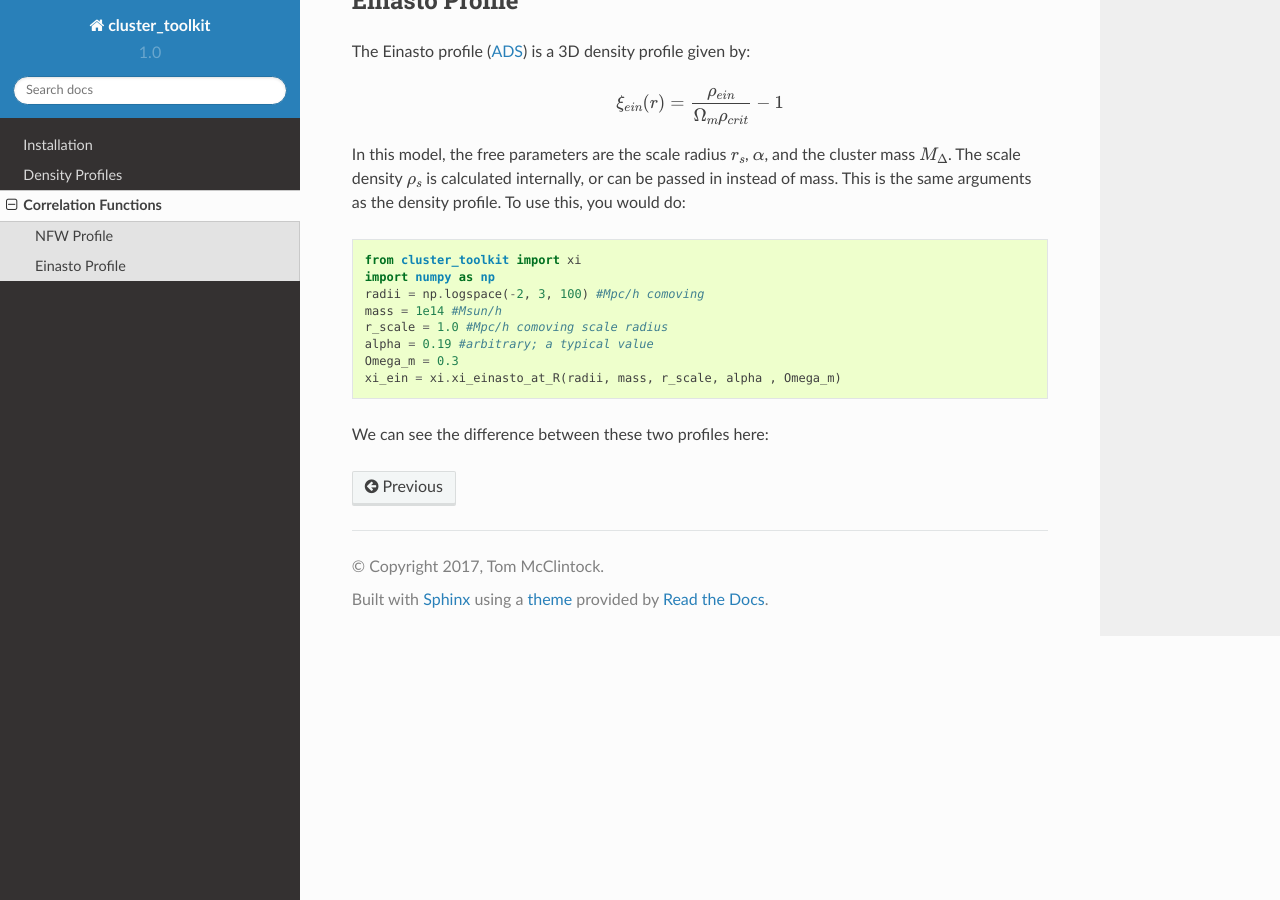
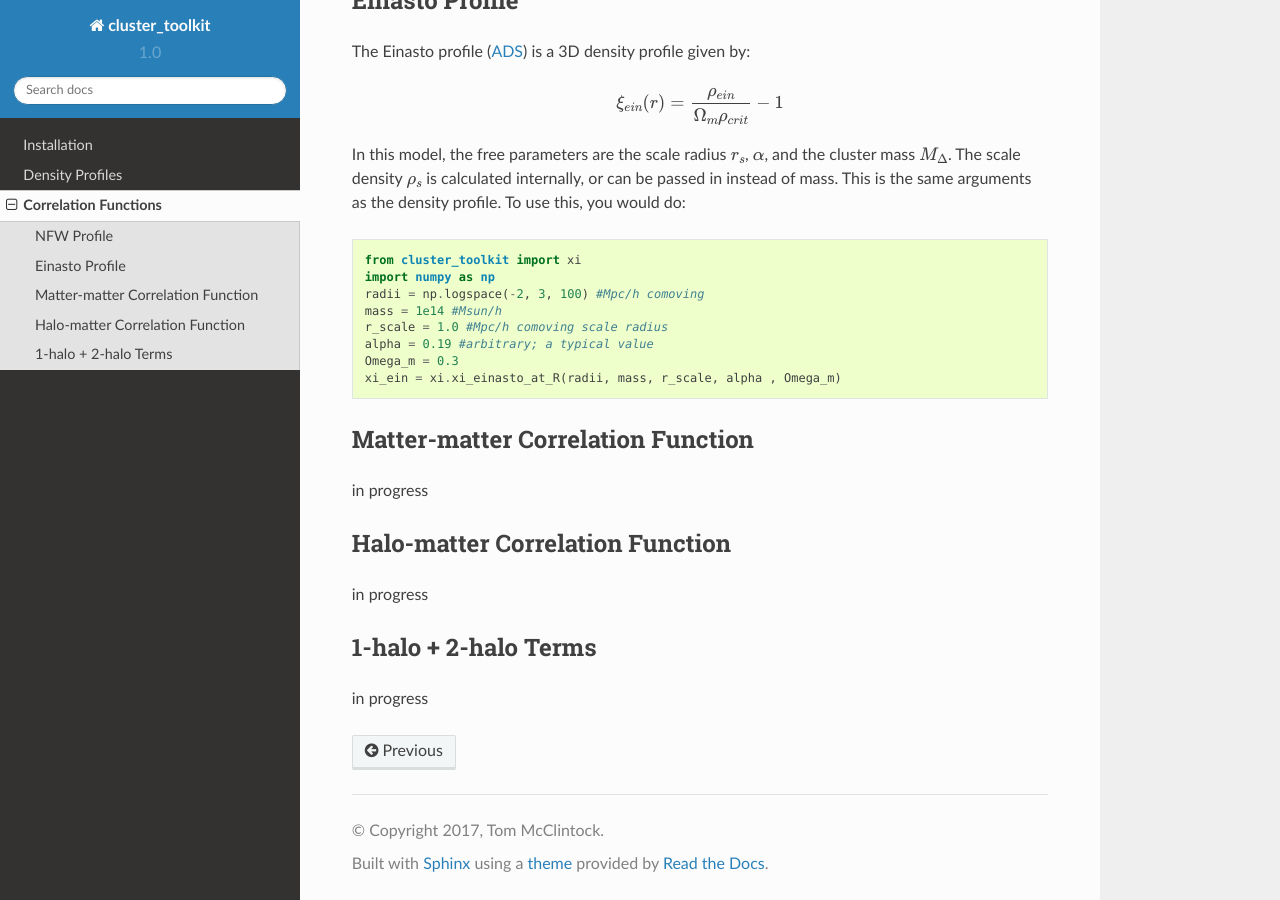
Before and after one commit to tmcclintock/cluster_toolkit, a Sphinx documentation site: the page built from docs/correlation_functions.rst, in a window 1280 px wide and 900 px high, scrolled down 978 px. Built offline with Sphinx 7.4.7 and the Read the Docs theme 2.0.0, drawn with Linux system fonts in a browser that asks for light colours.

Commit message:
Working on additional correlation function sections.

```diff
--- a/docs/correlation_functions.rst
+++ b/docs/correlation_functions.rst
@@ -60,4 +60,17 @@ In this model, the free parameters are the scale radius :math:`r_s`, :math:`\alp
    Omega_m = 0.3
    xi_ein = xi.xi_einasto_at_R(radii, mass, r_scale, alpha , Omega_m)
 
-We can see the difference between these two profiles here:
+Matter-matter Correlation Function
+=============================================
+
+in progress
+
+Halo-matter Correlation Function
+=============================================
+
+in progress
+
+1-halo + 2-halo Terms
+=============================================
+
+in progress
```
